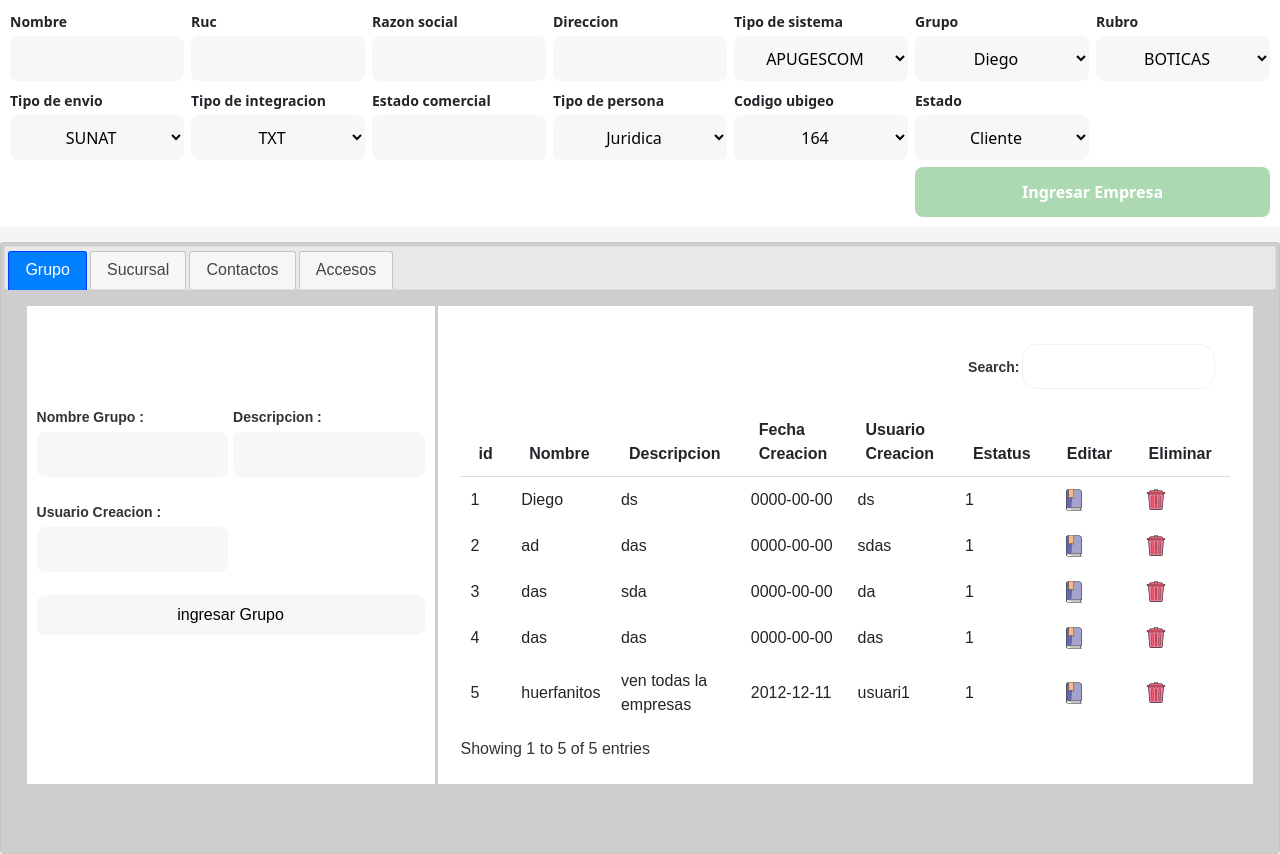
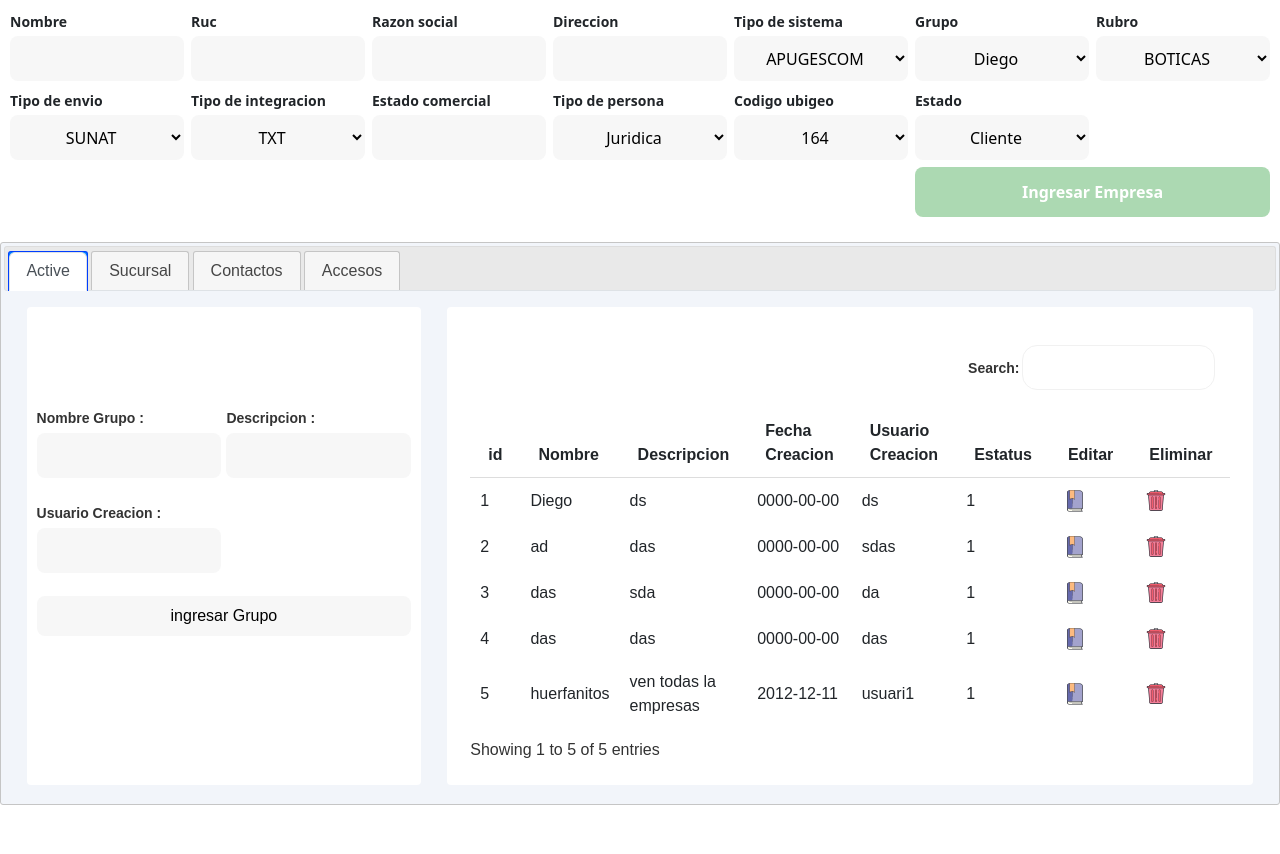
Before and after one commit to DiegoNY/apuControl, a PHP site: page / in a window 1280 px wide. Shown: the part 121-975 px from the top of the page. After the commit the page ends 926 px from the top, so only its background shows below. Run offline with PHP 8.4, Linux system fonts and the light colour scheme; data comes from the database, SQL or seed files in the repository; lists and menus that the app fills with data are empty; some libraries are stand-ins or nearby versions.

Commit message:
mejorando fronteend

```diff
--- a/src/index.php
+++ b/src/index.php
@@ -168,15 +168,25 @@
 
 
                 <div id="tabs" class="tabs">
-                    <ul>
-                        <li><a href="#tabs-1">Grupo</a></li>
-                        <li><a href="#tabs-2">Sucursal</a></li>
-                        <li><a href="#tabs-3">Contactos</a></li>
-                        <li><a href="#tabs-4">Accesos</a></li>
+
+                    <ul class="nav nav-tabs">
+                        <li class="nav-item">
+                            <a class="nav-link active" aria-current="page" href="#tabs-1">Active</a>
+                        </li>
+                        <li class="nav-item">
+                            <a class="nav-link" href="#tabs-2">Sucursal</a>
+                        </li>
+                        <li class="nav-item">
+                            <a class="nav-link" href="#tabs-3">Contactos</a>
+                        </li>
+                        <li class="nav-item">
+                            <a class="nav-link " href="#tabs-4" >Accesos</a>
+                        </li>
                     </ul>
+
                     <div id="tabs-1">
 
-                        <div class=" contenedor ">
+                        <div class="contenedor">
 
                             <div class="contenedor contenedor-tabla">
                                 <div class="frm">
@@ -228,7 +238,6 @@
                                     </div>
                                 </div>
                             </div>
-                            <h1 id="alerta" class="alert "></h1>
                         </div>
                     </div>
 
--- a/src/style/style.css
+++ b/src/style/style.css
@@ -13,7 +13,7 @@
     margin: 0px;
     padding: 0px;
     font-family: 'Quicksand', sans-serif;
-    background: #c4c4c4;
+    background: #f2f5fa;
 }
 
 header {
@@ -24,7 +24,7 @@
 main {
     height: 90vh;
     width: auto;
-    background-color: whitesmoke;
+    background-color: f2f5fa;
 }
 
 
@@ -37,8 +37,10 @@
 
 .ui-widget.ui-widget-content {
     border: 1px solid #c5c5c5;
-    background: #cfcece;
+    background: #f2f5fa;
 }
+
+
 /*empresa form-principal*/
 .contenedor {
     height:  100%;
@@ -54,7 +56,7 @@
 .contenedor-tabla {
     display: grid;
     grid-template-columns: 1fr 2fr;
-    gap: 3px;
+    gap: 26px;
 }
 
 /*fin */
@@ -77,6 +79,7 @@
     padding: 10px;
     background-color: var(--white);
     align-items: center;
+    border-radius: 4px;
 }
 
 .frm-empresa {
@@ -169,6 +172,7 @@
 .dataTables_wrapper {
     padding: 23px;
     background: white;
+    border-radius: 4px;
 
 }
 
```
